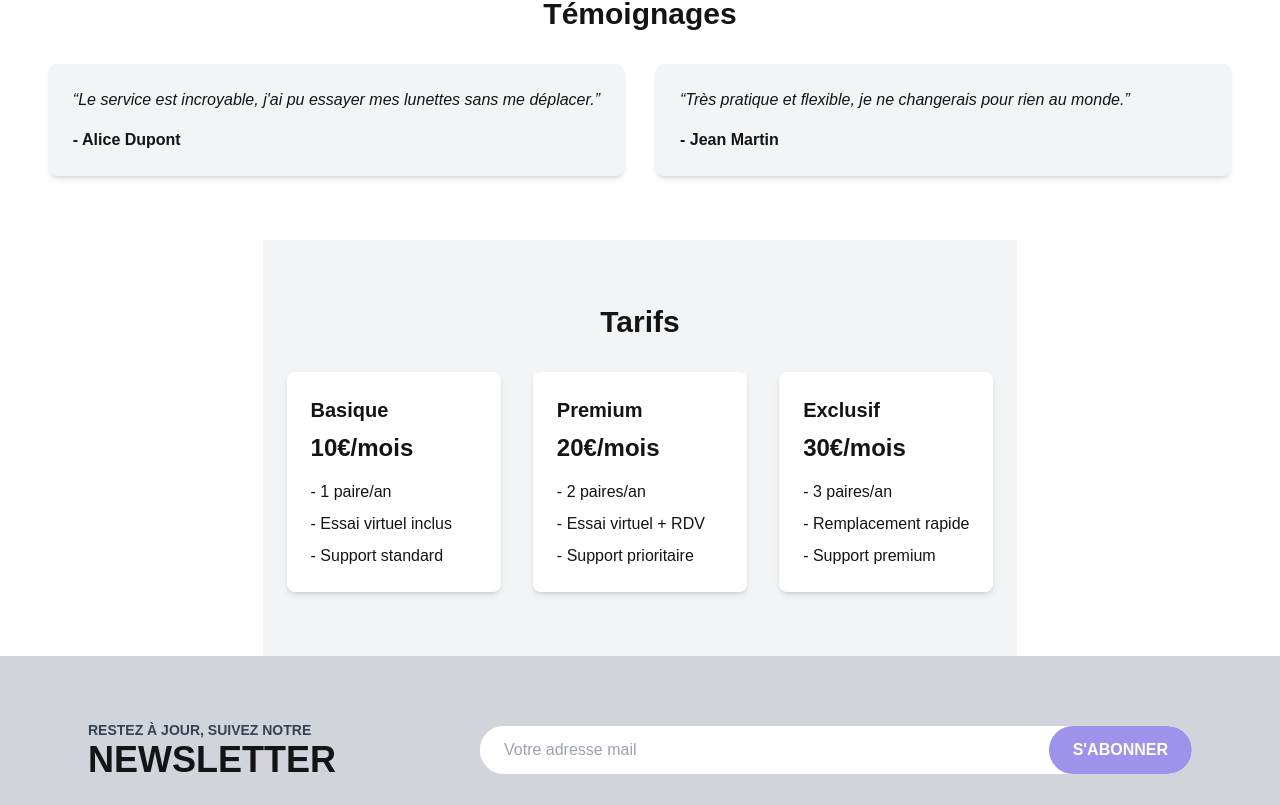
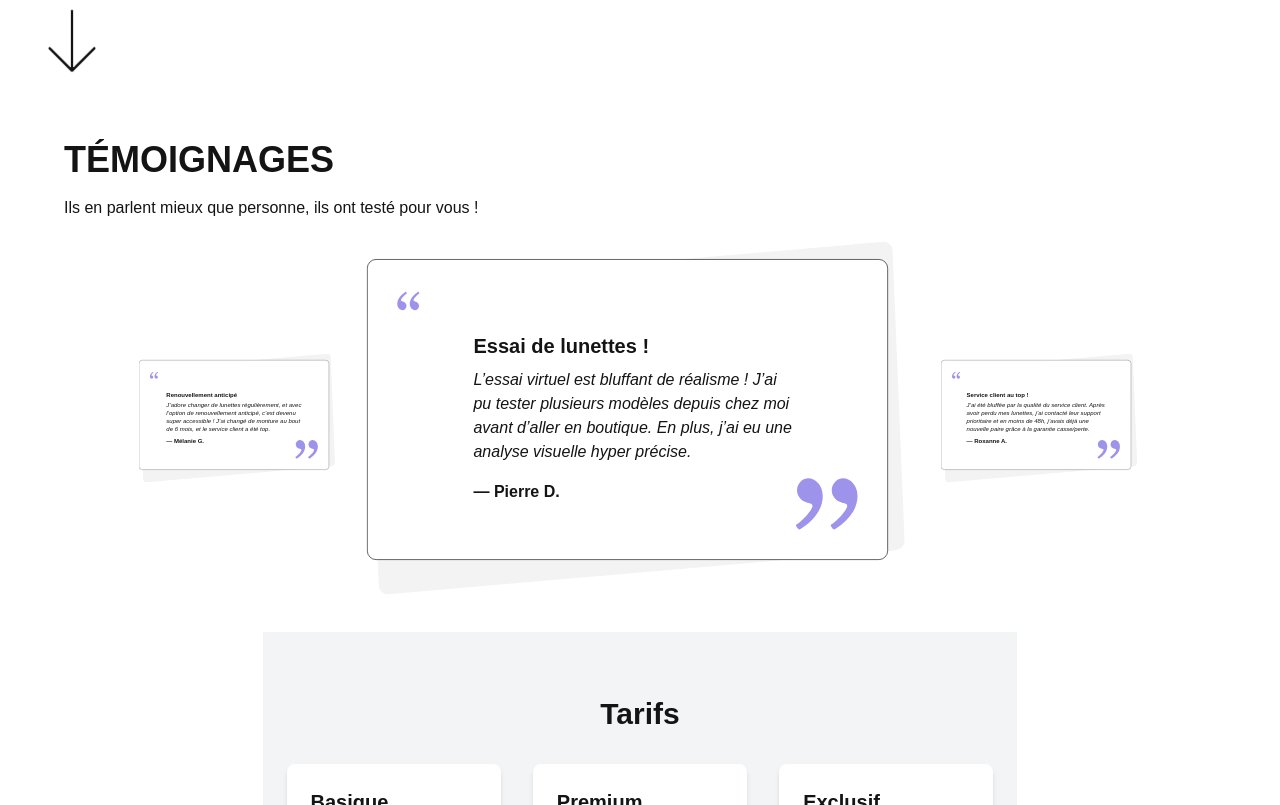
Before and after one commit to ugododo/glassia, a Next.js app: page / in a window 1280 px wide. Shown: the part 2335-3140 px from the top of the page. Built offline with nearby package versions, Linux system fonts and the light colour scheme; a web font is replaced by a local one.

Commit message:
feat: customize testimonal section

```diff
--- a/src/app/page.tsx
+++ b/src/app/page.tsx
@@ -40,10 +40,36 @@ const features = [
   },
 ];
 
+const testimonials = [
+  {
+    name: "Mélanie G.",
+    title: "Renouvellement anticipé",
+    feedback:
+      "J’adore changer de lunettes régulièrement, et avec l’option de renouvellement anticipé, c’est devenu super accessible ! J’ai changé de monture au bout de 6 mois, et le service client a été top.",
+  },
+  {
+    name: "Pierre D.",
+    title: "Essai de lunettes !",
+    feedback:
+      "L’essai virtuel est bluffant de réalisme ! J’ai pu tester plusieurs modèles depuis chez moi avant d’aller en boutique. En plus, j’ai eu une analyse visuelle hyper précise.",
+  },
+  {
+    name: "Roxanne A.",
+    title: "Service client au top !",
+    feedback:
+      "J’ai été bluffée par la qualité du service client. Après avoir perdu mes lunettes, j’ai contacté leur support prioritaire et en moins de 48h, j’avais déjà une nouvelle paire grâce à la garantie casse/perte.",
+  },
+];
+
 export default function Home() {
   const [currentFeature, setCurrentFeature] = useState(0);
   const [email, setEmail] = useState("");
   const [message, setMessage] = useState("");
+  const [currentIndex, setCurrentIndex] = useState(Math.floor(testimonials.length / 2));
+
+  const handleCardClick = (index: number) => {
+    setCurrentIndex(index);
+  };
 
   const handlePrevious = () => {
     setCurrentFeature((prev) => (prev === 0 ? features.length - 1 : prev - 1));
@@ -313,32 +339,87 @@ export default function Home() {
             </div>
           ))}
         </div>
+        <div className="flex flex-col items-start pl-20 pt-20">
+            <Image
+              src="/images/arrow.svg"
+              alt="Flèche animée"
+              className="w-16 h-16 animate-bounceY self-start"
+              width={85}
+              height={105}
+            />
+          </div>
       </section>
 
       {/* Témoignages */}
-      <section className="py-16 bg-white px-6">
-        <h2 className="text-3xl font-bold text-center">Témoignages</h2>
-        <div className="mt-8 grid grid-cols-1 md:grid-cols-2 gap-8">
-          {[
-            {
-              name: "Alice Dupont",
-              feedback:
-                "Le service est incroyable, j'ai pu essayer mes lunettes sans me déplacer.",
-            },
-            {
-              name: "Jean Martin",
-              feedback:
-                "Très pratique et flexible, je ne changerais pour rien au monde.",
-            },
-          ].map((testimonial, index) => (
-            <div
-              key={index}
-              className="p-6 bg-gray-100 rounded-lg shadow-md"
-            >
-              <p className="italic">“{testimonial.feedback}”</p>
-              <p className="mt-4 font-semibold text-custom_black">- {testimonial.name}</p>
-            </div>
-          ))}
+      <section className="py-16 px-16 relative">
+        <h2 className="text-4xl font-bold text-left mb-4">TÉMOIGNAGES</h2>
+        <p className="text-custom_black text-left mb-12">
+          Ils en parlent mieux que personne, ils ont testé pour vous !
+        </p>
+
+        {/* Carrousel */}
+        <div className="relative flex items-center justify-center overflow-visible min-h-[300px]">
+          <div className="flex items-center gap-8">
+            {testimonials.map((testimonial, index) => {
+              const isActive = index === currentIndex;
+              const isLeft =
+                index === (currentIndex - 1 + testimonials.length) % testimonials.length;
+              const isRight =
+                index === (currentIndex + 1) % testimonials.length;
+
+              return (
+                <div
+                  key={index}
+                  onClick={() => handleCardClick(index)}
+                  className={`cursor-pointer transition-all duration-500 ease-in-out relative flex flex-col p-8 ${
+                    isActive
+                      ? "scale-100 opacity-100 z-20"
+                      : isLeft || isRight
+                      ? "scale-50 opacity-100 z-10"
+                      : "scale-50 opacity-0 z-0"
+                  }`}
+                >
+                  {/* Image en arrière-plan */}
+                  <div className="absolute inset-0 -z-10">
+                    <Image
+                      src="/images/Temoignages_bg.svg"
+                      alt="Témoignage"
+                      layout="fill"
+                      objectFit="contain"
+                      className={`transition-transform duration-500 ${
+                        isActive ? "scale-150" : "scale-150"
+                      }`}
+                    />
+                  </div>
+
+                  {/* Contenu */}
+                  <h3
+                    className={`${
+                      isActive
+                        ? "text-xl font-bold mb-2"
+                        : "text-xs font-bold mb-1"
+                    }`}
+                  >
+                    {testimonial.title}
+                  </h3>
+                  <p
+                    className={`text-custom_black italic ${
+                      isActive ? "mb-4 text-base" : "mb-2 text-xs"
+                    }`}
+                  >
+                    {testimonial.feedback}
+                  </p>
+                  <p
+                    className={`text-custom_black font-bold ${
+                      isActive ? "text-base" : "text-xs"
+                    }`}
+                  >
+                    — {testimonial.name}
+                  </p>
+                </div>
+              );
+            })}
+          </div>
         </div>
       </section>
 
@@ -382,8 +463,8 @@ export default function Home() {
       </section>
 
       {/* Newsletter */}
-      <section className="bg-gray-300 py-10 flex justify-center w-full">
-      <div className="flex flex-col md:flex-row items-center w-full max-w-6xl bg-gray-300 rounded-lg p-6 gap-6">
+      <section className="bg-custom_gray py-10 flex justify-center w-full">
+      <div className="flex flex-col md:flex-row items-center w-full max-w-6xl bg-custom_gray rounded-lg p-6 gap-6">
         <div className="text-left md:w-1/3">
           <h2 className="text-sm font-bold text-gray-700 uppercase">Restez à jour, suivez notre</h2>
           <h2 className="text-4xl font-bold">NEWSLETTER</h2>
--- a/tailwind.config.ts
+++ b/tailwind.config.ts
@@ -16,7 +16,8 @@ export default {
         foreground: "var(--foreground)",
         custom_black: "#141414",
         custom_primary: "#8A82D5",
-        primary :"#9D93EB",
+        custom_gray: "#F3F3F3",
+        primary: "#9D93EB",
       },
       animation: {
         bounceY: "bounceY 2s infinite",
```
Also changed, not shown: public/images/Temoignages_bg.svg (added).
